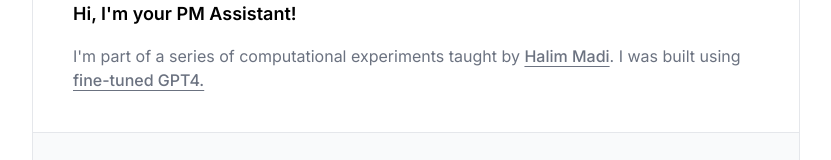
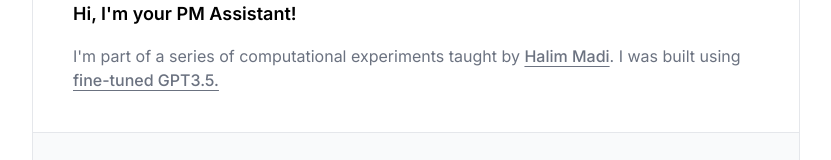
Before and after one commit to sheenalskinner/AI-PM-Workshop, a Next.js app: page / in a window 1280 px wide. Shown: the part 217-377 px from the top of the page, without its empty margins (224-1055 px from the left). Built offline with nearby package versions, Linux system fonts and the light colour scheme.

Commit message:
Update page.tsx

```diff
--- a/app/page.tsx
+++ b/app/page.tsx
@@ -101,7 +101,7 @@ export default function Chat() {
                 rel="noopener noreferrer"
                 className="font-medium underline underline-offset-4 transition-colors hover:text-black"
               >
-                fine-tuned GPT4.
+                fine-tuned GPT3.5.
               </a>
             </p>
           </div>
```
